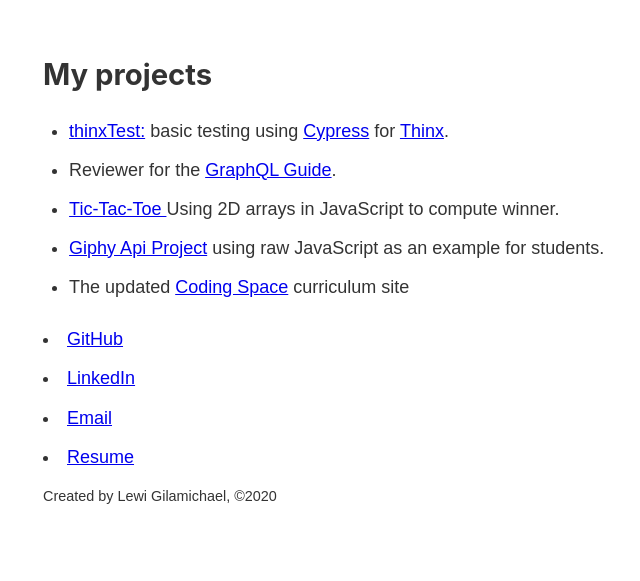
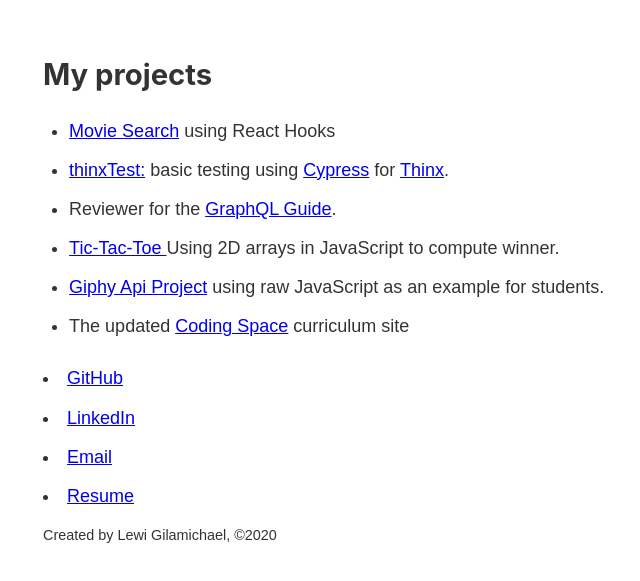
Before and after one commit to lewi-g/lewi.me, a Gatsby site: page /projects in a window 1280 px wide. Shown: the part 307-888 px from the top of the page, without its empty margins (240-880 px from the left). Before the commit the page ends 860 px from the top, so only its background shows below. Built offline with nearby package versions, Linux system fonts and the light colour scheme; Gatsby itself is replaced by a stand-in of ours.

Commit message:
Adds Movie-search project to site

```diff
--- a/src/pages/projects.js
+++ b/src/pages/projects.js
@@ -9,6 +9,7 @@
       <Head title ="Projects"/>
       <h2>My projects</h2>
       <ul>
+        <li><a href="https://lewi-g.github.io/movie-search/" target="_blank" rel="noopener noreferrer">Movie Search</a> using React Hooks</li>
         <li><a href="https://www.github.com/lewi-g/thinxTest">thinxTest:</a> basic testing using <a target="_blank" rel="noopener noreferrer" href="https://www.cypress.io">Cypress</a> for <a rel="noopener noreferrer" href="https://www.shethinx.com">Thinx</a>.</li>
         <li>Reviewer for the <a target="_blank" rel="noopener noreferrer" href="http://graphql.guide">GraphQL Guide</a>.</li>
         <li><a target="_blank" rel="noopener noreferrer" href="http://output.jsbin.com/cexajiw">Tic-Tac-Toe </a> Using 2D arrays in JavaScript to compute winner.</li>
```
Also changed, not shown: 1 other file.
